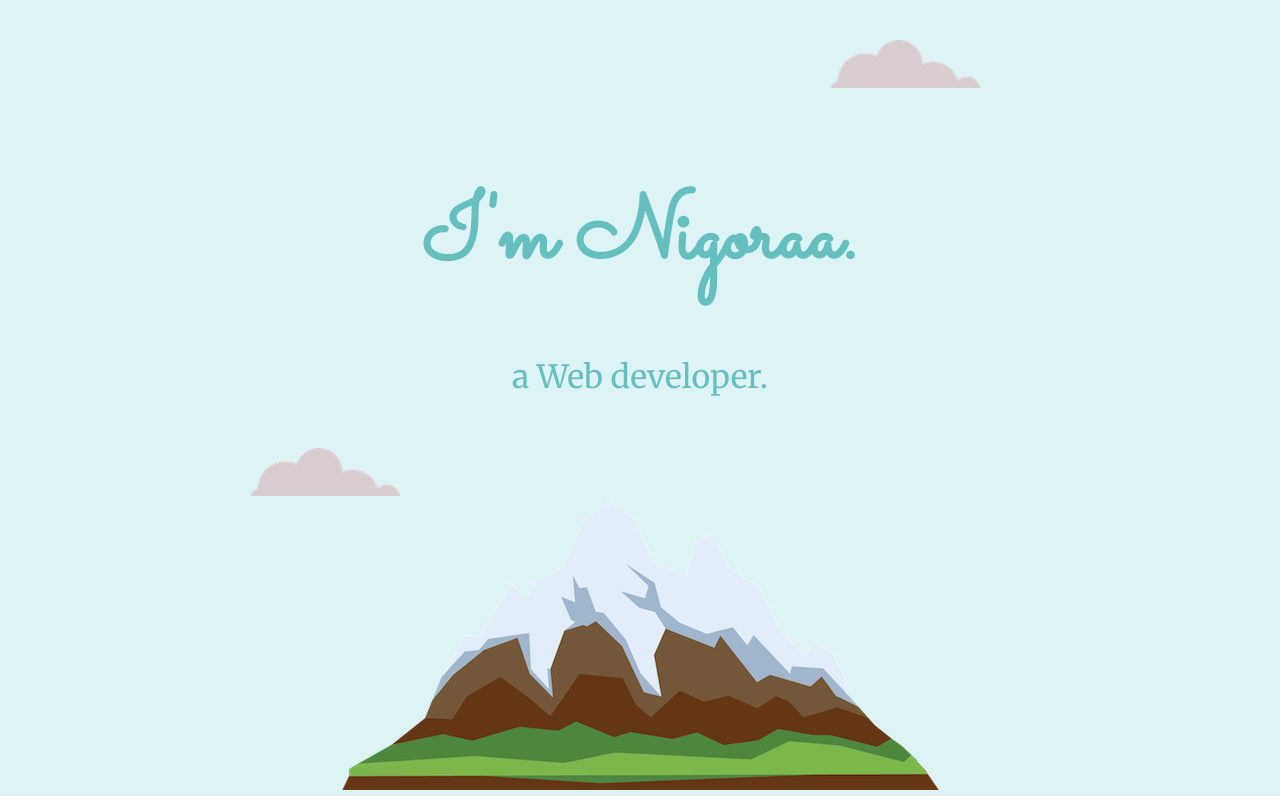
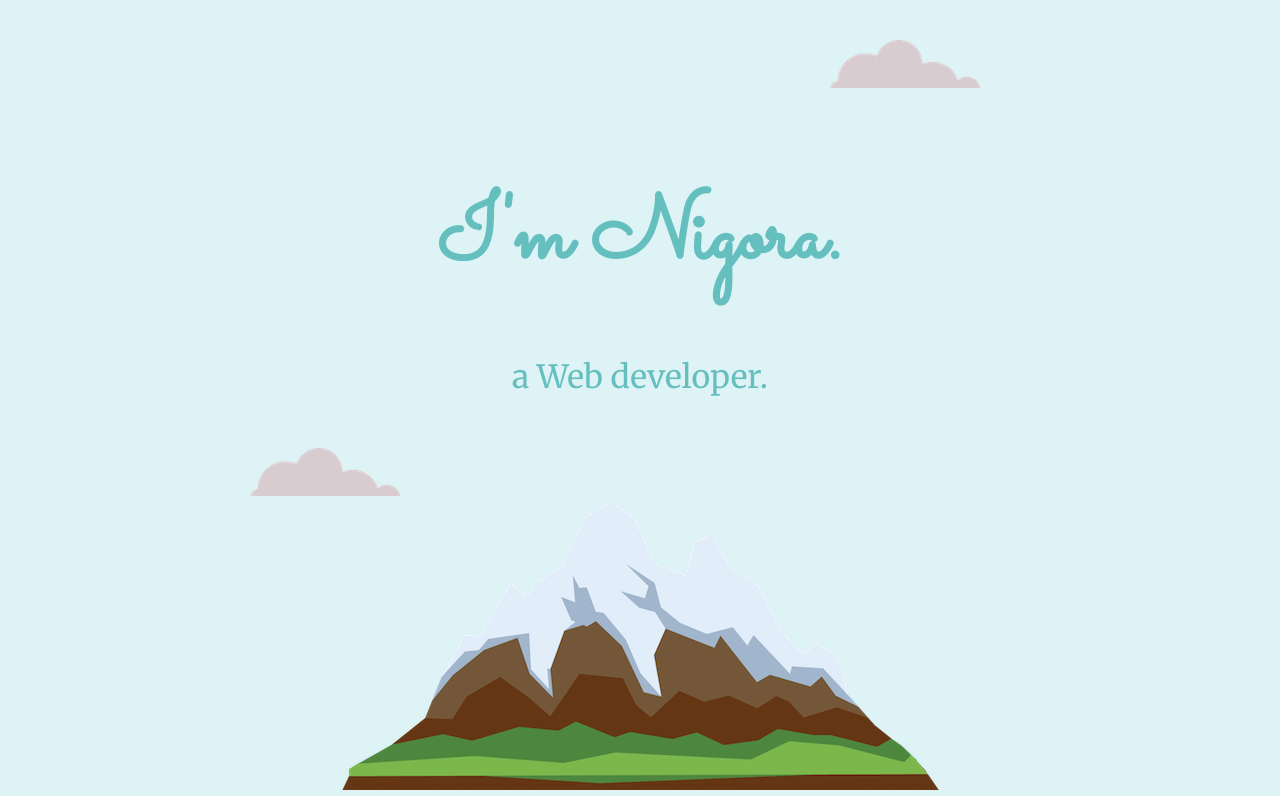
Before and after one commit to NigoraFayzullaeva/PersonalWebSite, a plain HTML site: page index.html in a window 1280 px wide. Shown: the top 800 px of the page. Drawn offline with Linux system fonts and the light colour scheme.

Commit message:
Update index.html

```diff
--- a/index.html
+++ b/index.html
@@ -17,7 +17,7 @@
 <body>
   <div class="top-container">
     <img class="top-cloud" src="img/cloud.png" alt="cloud">
-    <h1>I'm Nigoraa.</h1>
+    <h1>I'm Nigora.</h1>
     <h2>a Web developer.</h2>
     <img class="bottom-cloud" src="img/cloud.png" alt="cloud">
     <img src="img/mountain.png" alt="mountain">
```
